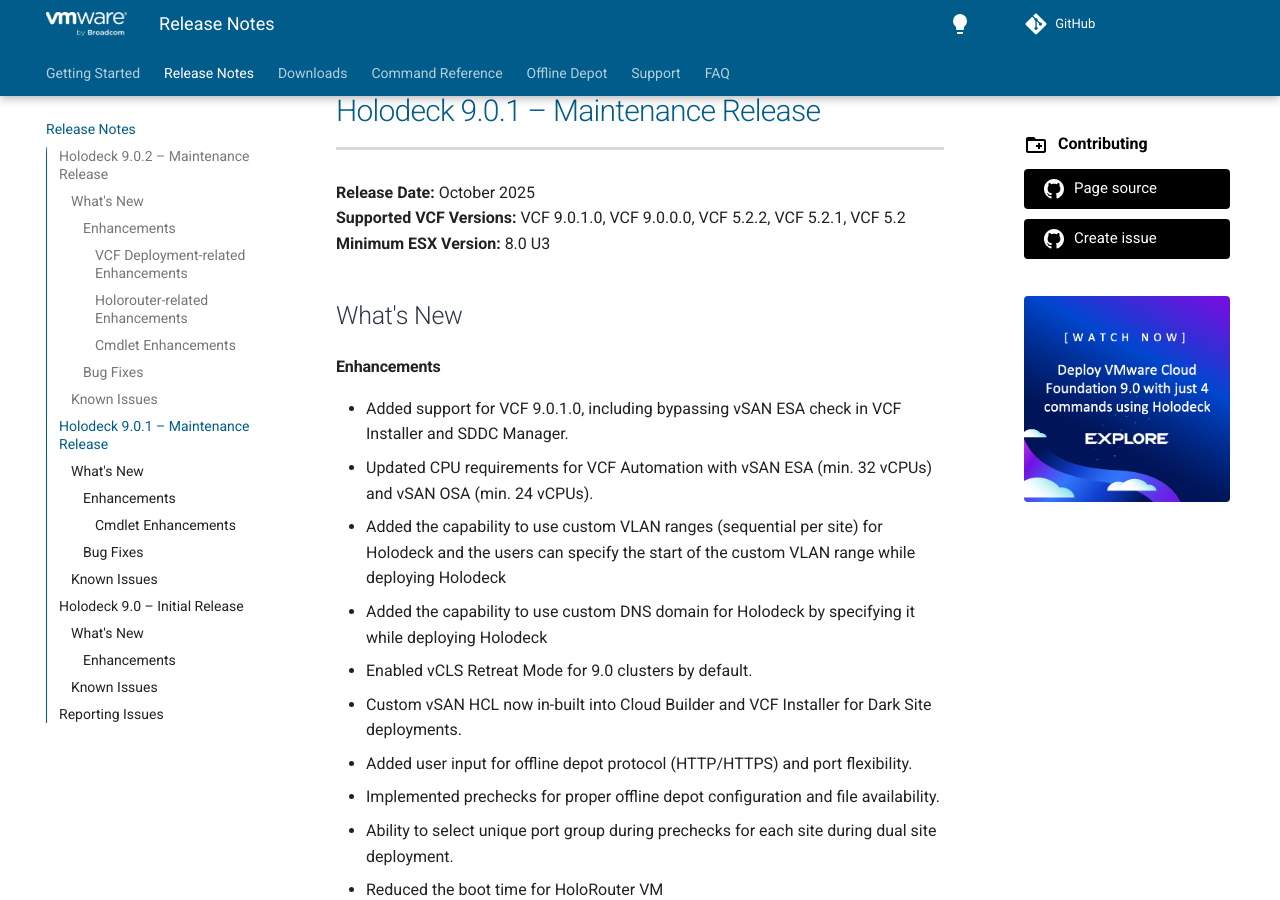
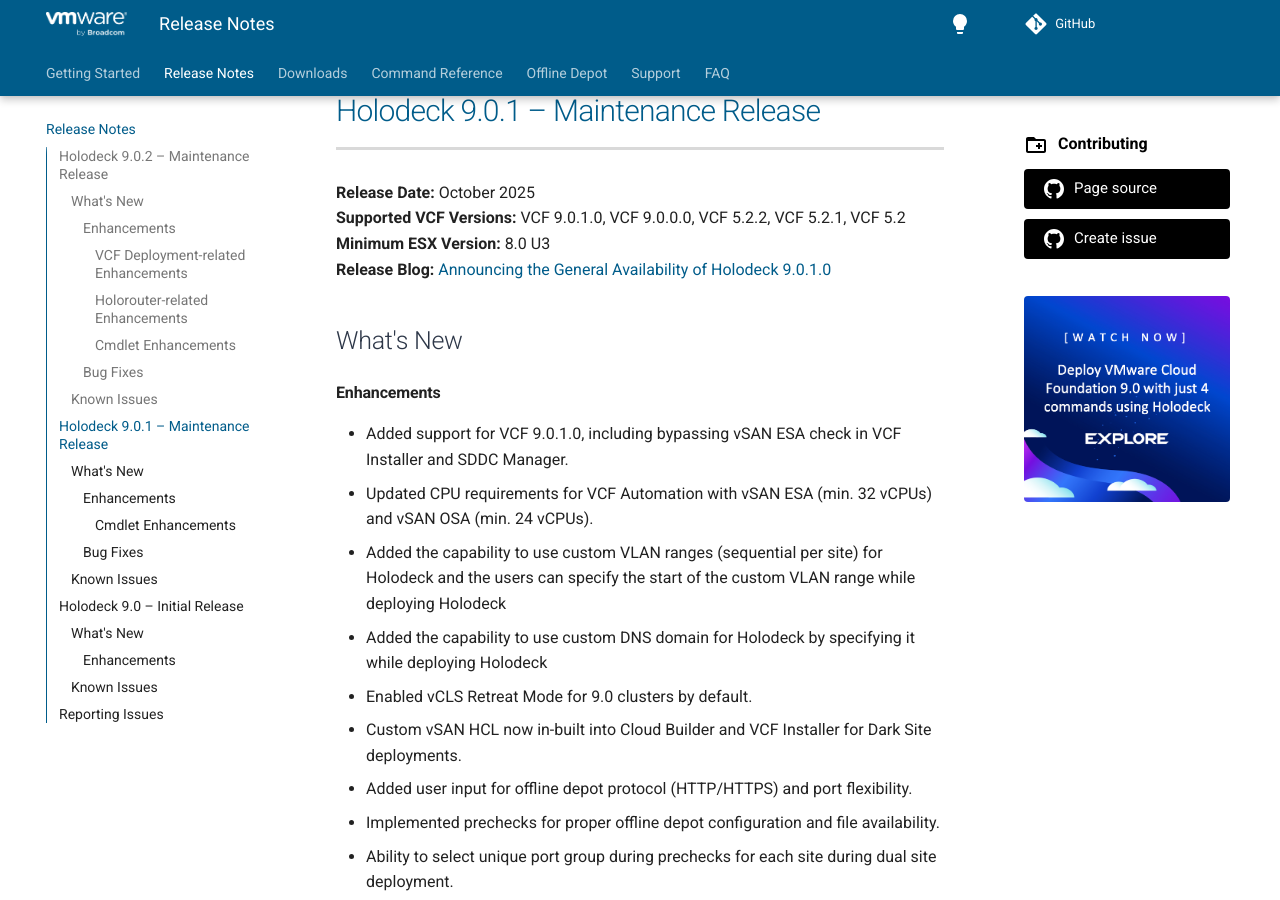
Before and after one commit to vmware/Holodeck, an MkDocs documentation site: the page built from docs/release_notes.md, in a window 1280 px wide and 900 px high, scrolled down 3904 px. Built offline with MkDocs 1.6.1 and Material for MkDocs 9.7.7, drawn with Linux system fonts in a browser that asks for light colours; comment, search, counter and statistics services are not loaded; some of the changed text lies outside the part shown.

Commit message:
add release blog links to release notes

```diff
--- a/docs/release_notes.md
+++ b/docs/release_notes.md
@@ -158,6 +158,8 @@
 **Release Date:** October 2025
 **Supported VCF Versions:** VCF 9.0.1.0, VCF 9.0.0.0, VCF 5.2.2, VCF 5.2.1, VCF 5.2
 **Minimum ESX Version:** 8.0 U3
+<br>
+**Release Blog:** [Announcing the General Availability of Holodeck 9.0.1.0](https://blogs.vmware.com/cloud-foundation/2025/10/21/announcing-the-general-availability-of-holodeck-9-0-1-0/)
 
 ### What's New
 
@@ -396,6 +398,8 @@
 **Release Date:** June 2025
 **Supported VCF Versions:** VCF 9.0, VCF 5.2.x
 **Minimum ESX Version:** 8.0 U3
+<br>
+**Release Blog:** [Announcing the General Availability of Holodeck 9.0](https://blogs.vmware.com/cloud-foundation/2025/06/30/announcing-the-general-availability-of-holodeck-9-0/)
 
 ### What's New
 
```
